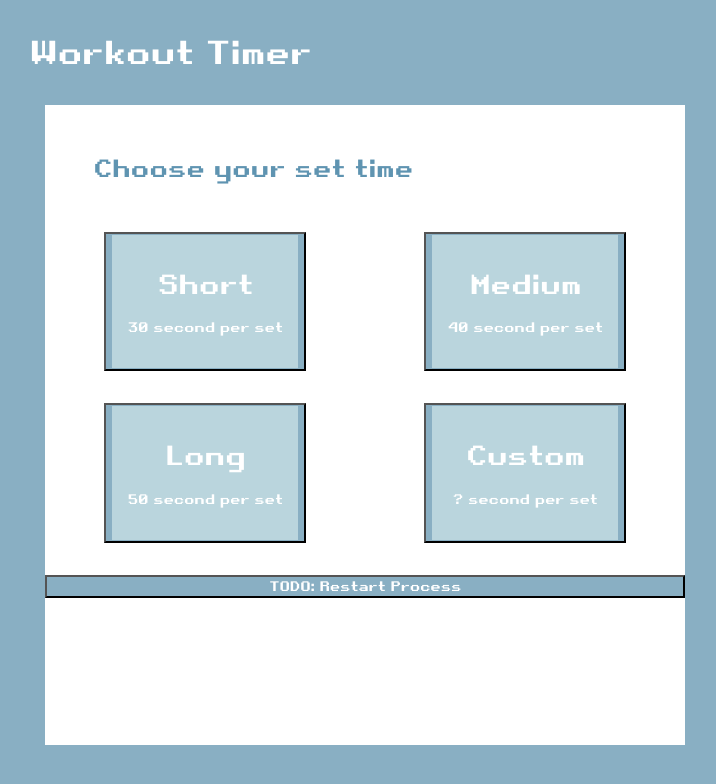
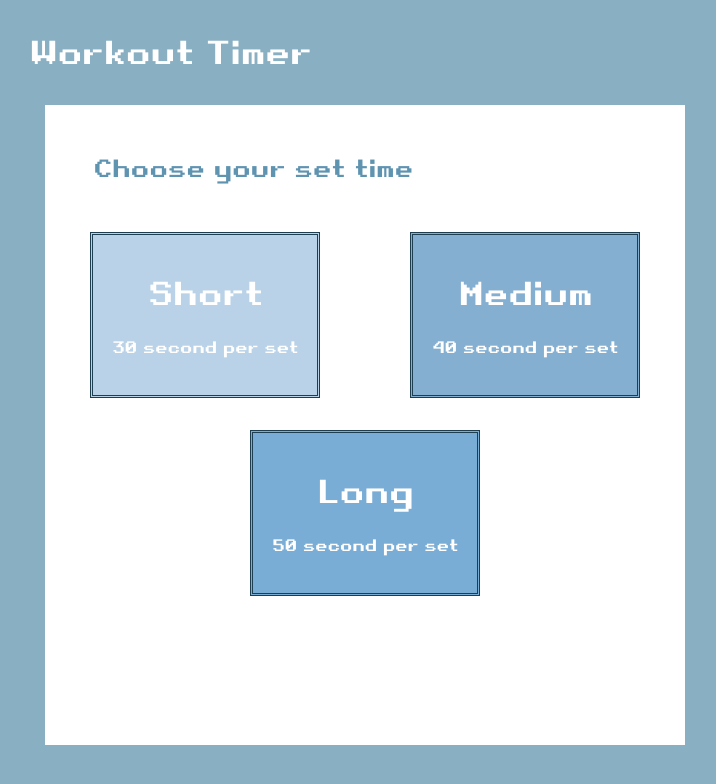
Before and after one commit to cathqine/workout-timer, a React (Create React App) app: page /customs in a window 1280 px wide. Shown: the top 784 px of the page, without its empty margins (3-719 px from the left). Built offline with nearby package versions, Linux system fonts and the light colour scheme.

Commit message:
colour themes for buttons

```diff
--- a/src/App.css
+++ b/src/App.css
@@ -161,6 +161,7 @@ input:focus {
 
 .button-grow {
   transition: all 0.3s ease-in-out;
+  cursor: pointer;
 }
 
 .button-grow:hover {
--- a/src/components/Blocks.tsx
+++ b/src/components/Blocks.tsx
@@ -6,6 +6,7 @@ interface BlocksType {
   value: string;
   description: string;
   margin: string;
+  color: string;
   setText: React.Dispatch<React.SetStateAction<string>>;
   setShortDesc: React.Dispatch<React.SetStateAction<string>>;
   setMedDesc: React.Dispatch<React.SetStateAction<string>>;
@@ -63,12 +64,12 @@ const Blocks = (props: BlocksType): ReactElement => {
 
   return (
     <>
-      <button style={{ textDecoration: 'none', margin: `${props.margin}` }} onClick={() => redirectWithContents()}>
-        <div className="center-contents" style={{ margin: `${props.margin}`, height: "10em", width: "14em", backgroundColor: "#BAD5DD", display: "flex", flexDirection: "column" }}>
+      <div style={{ margin: `${props.margin}` }} onClick={() => redirectWithContents()}>
+        <div className="center-contents button-grow" style={{ border: "0.2rem double rgb(30, 62, 81)", margin: `${props.margin}`, height: "10em", width: "14em", backgroundColor: `${props.color}`, display: "flex", flexDirection: "column" }}>
           <div className="default-div" style={{ color: "white", backgroundColor: "transparent", marginBottom: "0.7em", fontSize: "2em" }}>{props.text}</div>
           <div className="default-div" style={{ color: "white", backgroundColor: "transparent" }}>{props.description}</div>
         </div>
-      </button>
+      </div>
     </>
   );
 }
--- a/src/components/pages/Customs.tsx
+++ b/src/components/pages/Customs.tsx
@@ -1,7 +1,7 @@
 import React, { ReactElement, useEffect, useState } from "react";
 import Blocks from "../Blocks.tsx";
+import Button from "../Button.tsx";
 // import { useLocation } from "react-router-dom";
-
 
 // consider moving to another file instead
 interface DataType {
@@ -33,14 +33,14 @@ const Customs = (): ReactElement => {
     <>
       <div className="caption">{text}</div>
       <div className="flex-row center-contents default-div" style={{ marginBottom: "2em" }}>
-        <Blocks margin="0em auto 0em auto" value={shortDesc.split(" ")[0]} text="Short" description={shortDesc} setText={setText} setShortDesc={setShortDesc} setMedDesc={setMedDesc} setLongDesc={setLongDesc} setCustomDesc={setCustomDesc} />
-        <Blocks margin="0em auto 0em auto" value={medDesc.split(" ")[0]} text="Medium" description={medDesc} setText={setText} setShortDesc={setShortDesc} setMedDesc={setMedDesc} setLongDesc={setLongDesc} setCustomDesc={setCustomDesc} />
+        <Blocks color="#B9D2E7" margin="0em auto 0em auto" value={shortDesc.split(" ")[0]} text="Short" description={shortDesc} setText={setText} setShortDesc={setShortDesc} setMedDesc={setMedDesc} setLongDesc={setLongDesc} setCustomDesc={setCustomDesc} />
+        <Blocks color="#85AFD1" margin="0em auto 0em auto" value={medDesc.split(" ")[0]} text="Medium" description={medDesc} setText={setText} setShortDesc={setShortDesc} setMedDesc={setMedDesc} setLongDesc={setLongDesc} setCustomDesc={setCustomDesc} />
       </div>
       <div className="flex-row center-contents default-div" style={{ marginBottom: "2em" }}>
-        <Blocks margin="0em auto 0em auto" value={longDesc.split(" ")[0]} text="Long" description={longDesc} setText={setText} setShortDesc={setShortDesc} setMedDesc={setMedDesc} setLongDesc={setLongDesc} setCustomDesc={setCustomDesc} />
-        <Blocks margin="0em auto 0em auto" value={customDesc.split(" ")[0]} text="Custom" description={customDesc} setText={setText} setShortDesc={setShortDesc} setMedDesc={setMedDesc} setLongDesc={setLongDesc} setCustomDesc={setCustomDesc} />
+        <Blocks color="#7AADD6" margin="0em auto 0em auto" value={longDesc.split(" ")[0]} text="Long" description={longDesc} setText={setText} setShortDesc={setShortDesc} setMedDesc={setMedDesc} setLongDesc={setLongDesc} setCustomDesc={setCustomDesc} />
+        {/* <Blocks color="#467AA3" margin="0em auto 0em auto" value={customDesc.split(" ")[0]} text="Custom" description={customDesc} setText={setText} setShortDesc={setShortDesc} setMedDesc={setMedDesc} setLongDesc={setLongDesc} setCustomDesc={setCustomDesc} /> */}
       </div>
-      <button>TODO: Restart Process</button>
+      {/* <Button location={"/"} margin={"auto"} type={"thin-rect-button"} text={"Restart"} /> */}
     </>
   );
 }
```
